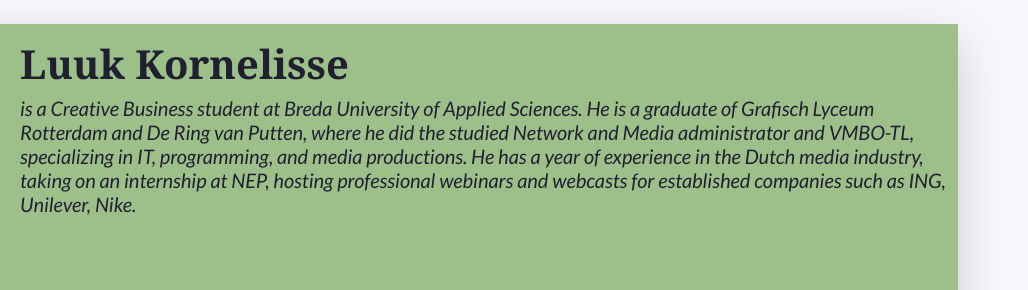
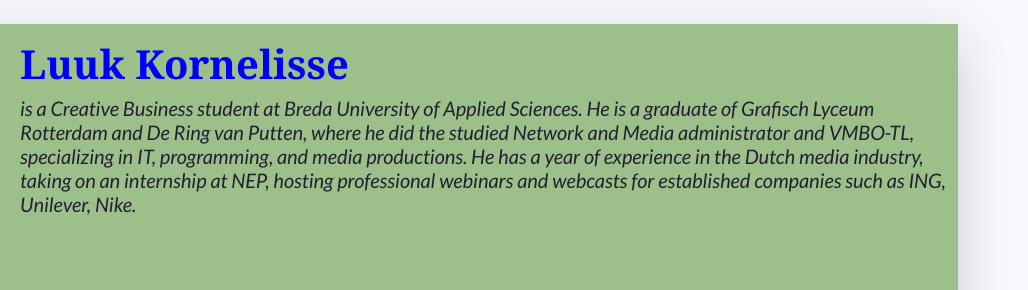
Before and after one commit to 213078luuk/my-cv, a plain HTML site: page index.html in a window 1280 px wide. Shown: the top 290 px of the page, 252-1280 px from the left. Drawn offline with nearby package versions, Linux system fonts and the light colour scheme.

Commit message:
version 1.2

```diff
--- a/css/styles.css
+++ b/css/styles.css
@@ -18,7 +18,9 @@ body {
 }
 
 .fw-bolder /*Used class to change font */ {
-	font-family: Cambria, "Hoefler Text", "Liberation Serif", Times, "Times New Roman", "serif"
+	font-family: Cambria, "Hoefler Text", "Liberation Serif", Times, "Times New Roman", "serif";
+	color: blue;
+
 }
 .resume-main {
 	background-color: #EDF1D6;
```
